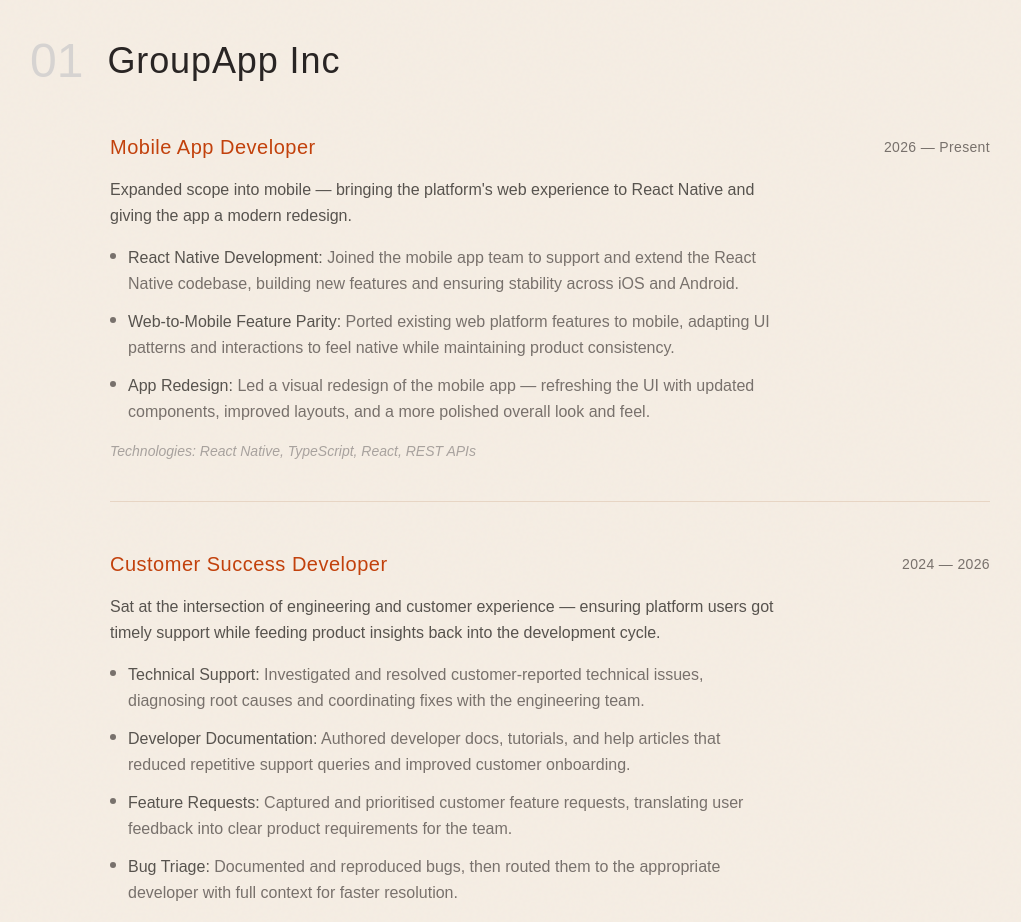
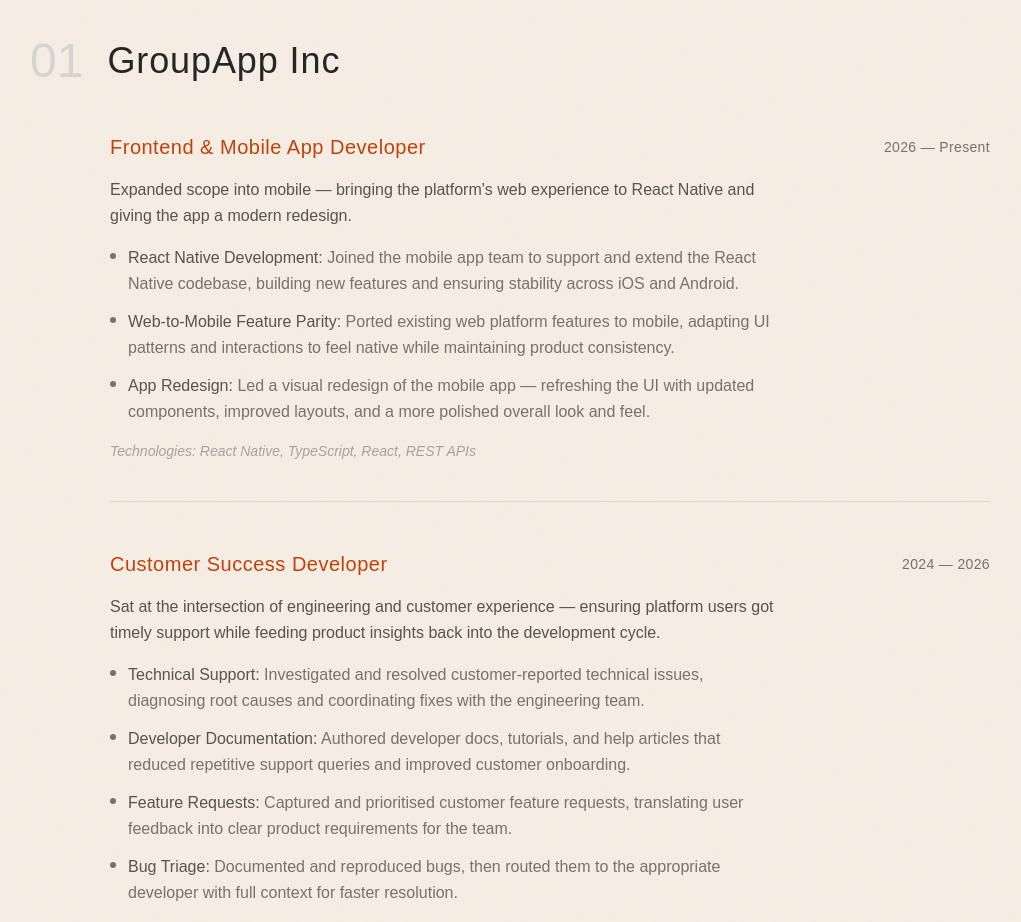
Before and after one commit to odhiambocuttice/portfolio-v1, a Next.js app: page / in a window 1280 px wide. Shown: the part 1020-1942 px from the top of the page, without its empty margins (130-1151 px from the left). Built offline with nearby package versions, Linux system fonts and the light colour scheme.

Commit message:
Fix text

```diff
--- a/components/v4/Experience.tsx
+++ b/components/v4/Experience.tsx
@@ -27,7 +27,7 @@
         company: 'GroupApp Inc',
         roles: [
             {
-                role: 'Mobile App Developer',
+                role: 'Frontend & Mobile App Developer',
                 period: '2026 — Present',
                 summary: 'Expanded scope into mobile — bringing the platform\'s web experience to React Native and giving the app a modern redesign.',
                 bullets: [
```
